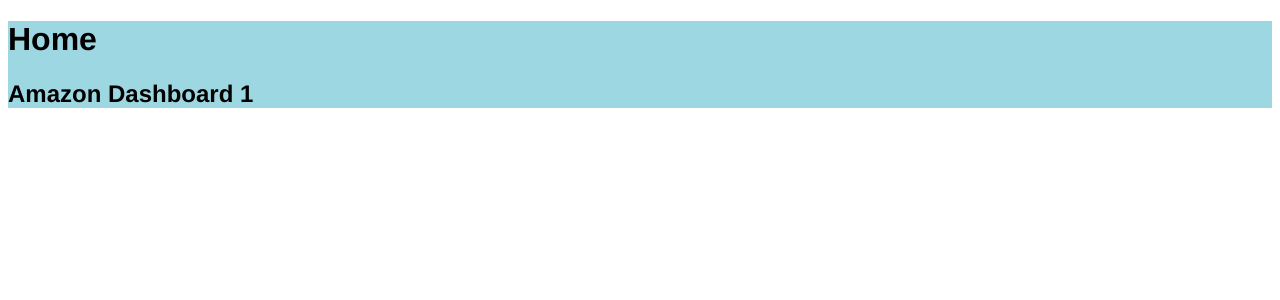
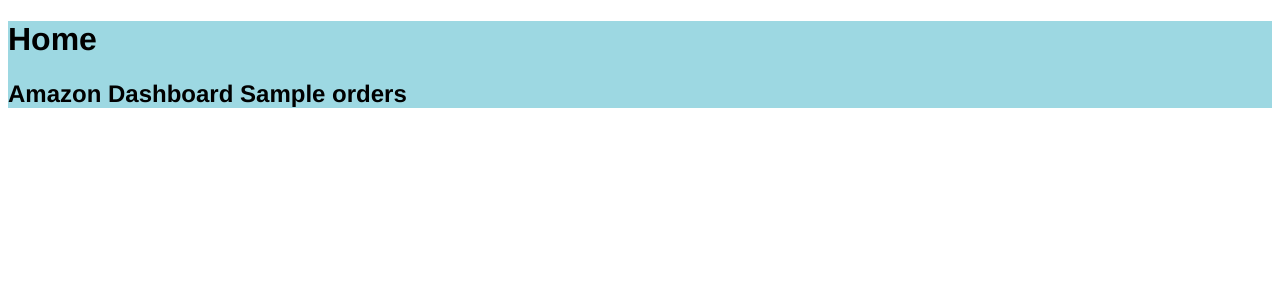
Before and after one commit to harilal766/Ecommerce-Automation, a Django app: template templates/home.html in a window 1280 px wide. Shown: the part 52-352 px from the top of the page. Run offline with Django 5.2, Linux system fonts and the light colour scheme; the template is opened without the code that fills it: most values are stand-ins (such as "Sample title", 1, 10 or a date in 2020).

Commit message:
issues resolved for django

```diff
--- a/sales/views.py
+++ b/sales/views.py
@@ -8,5 +8,5 @@ def home(request):
     ord_ins = Orders(); created_after = (datetime.utcnow() - timedelta(days=7)).isoformat()
     ord_resp = ord_ins.getOrders(CreatedAfter=created_after,OrderStatuses="Unshipped")
 
-    context = {'order_count' : ord_resp}
+    context = {'orders' : ord_resp}
     return render(request,'home.html',context)
--- a/templates/home.html
+++ b/templates/home.html
@@ -5,7 +5,7 @@
 </div>
 
 <div>
-    <h2>Amazon Dashboard {{order_count}}</h2>
+    <h2>Amazon Dashboard {{orders}}</h2>
 
 
 </div>
```
Also changed, not shown: spapi.py (+1 -7 lines).
